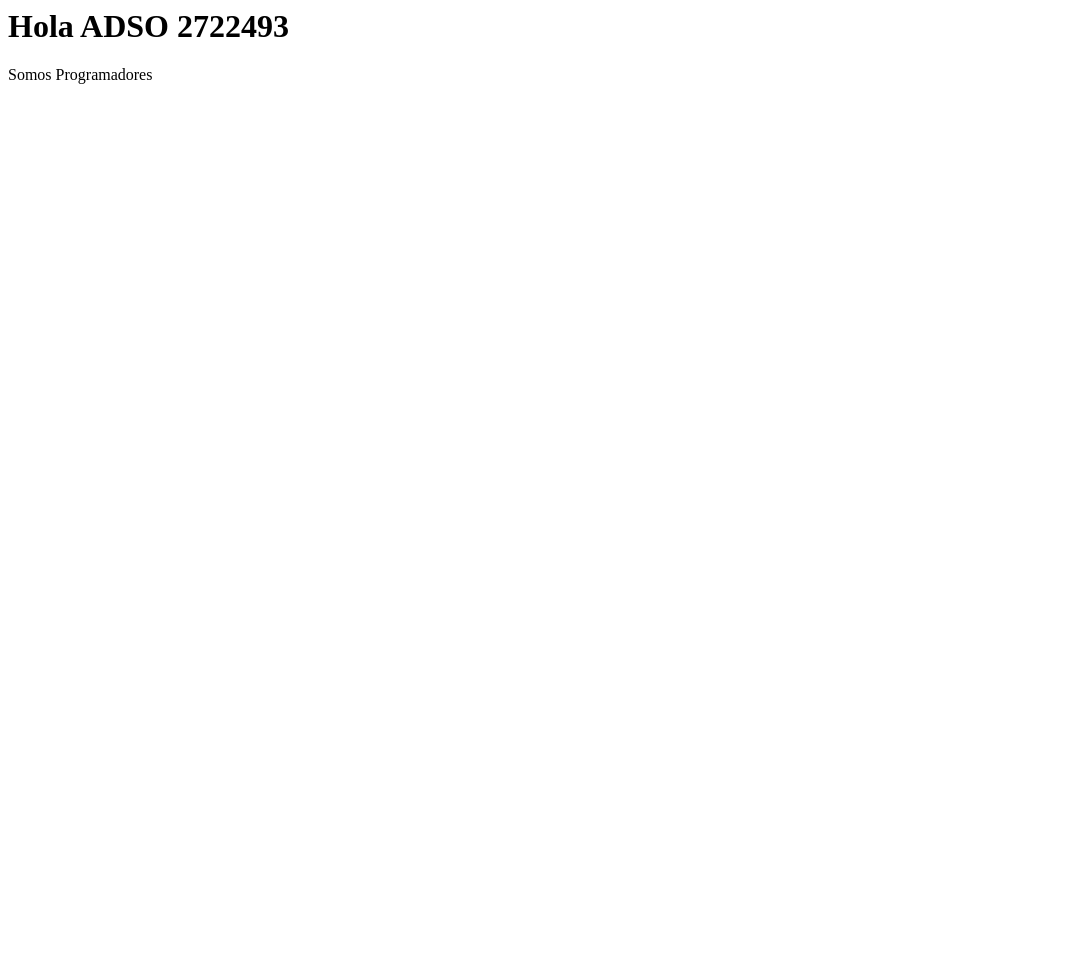
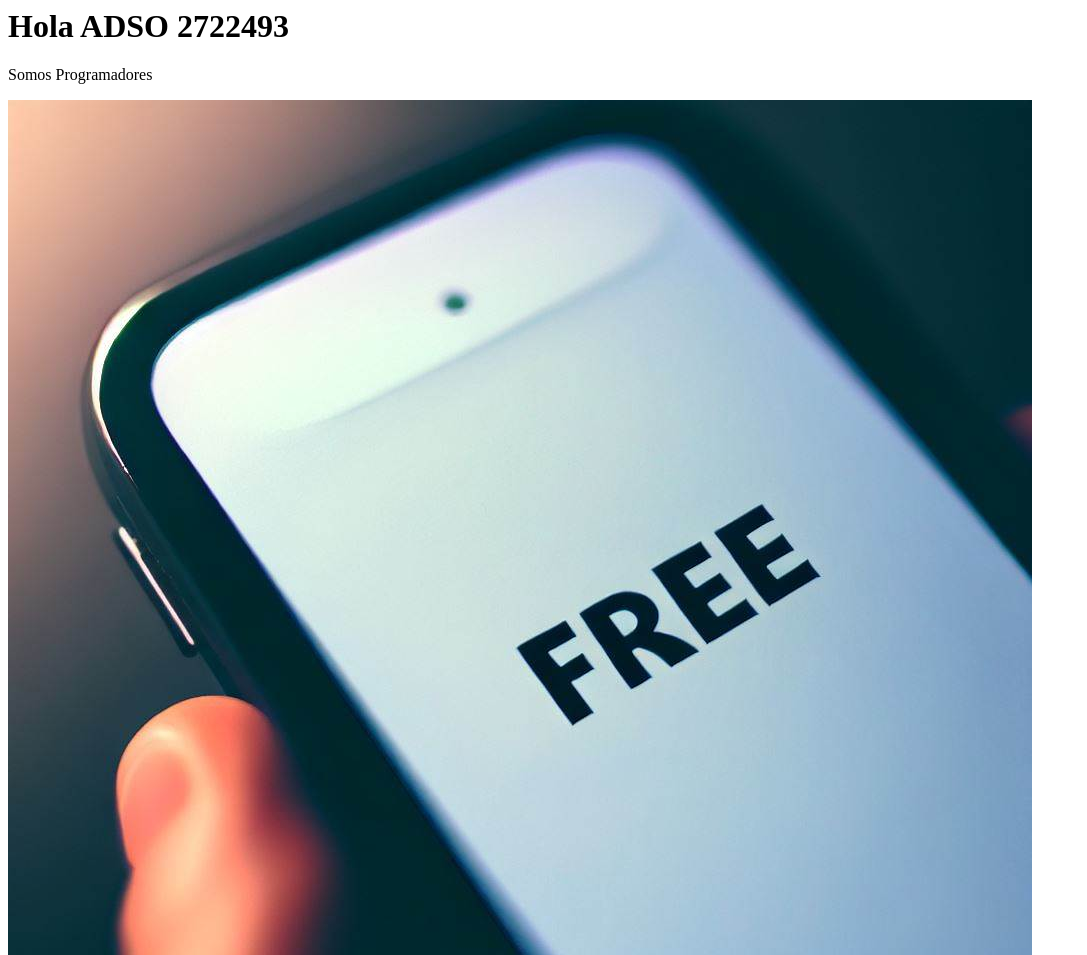
Before and after one commit to xXINFINITE117Xx/Quiz, a plain HTML site: page index.html in a window 1280 px wide. Shown: the top 955 px of the page, without its empty margins (0-1087 px from the left). Before the commit the page ends 800 px from the top, so only its background shows below. Drawn offline with Linux system fonts and the light colour scheme.

Commit message:
Imagen de mi preferencia

```diff
--- a/index.html
+++ b/index.html
@@ -1,2 +1,3 @@
 <h1>Hola ADSO 2722493</h1>
 <p>Somos Programadores</p>
+<img src="Free celular.jpg" alt="">
```
Also changed, not shown: Free celular.jpg (added).
